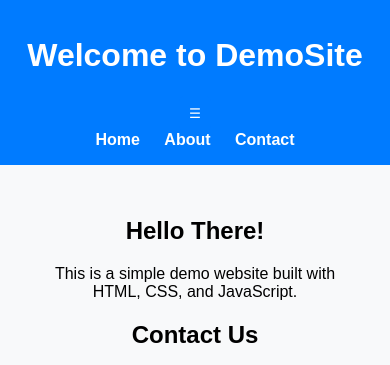
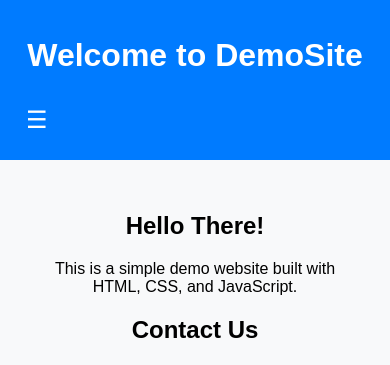
Before and after one commit to kanai6344/test, a PHP site: page / in a window 390 px wide. Shown: the top 365 px of the page. Run offline with PHP 8.4, Linux system fonts and the light colour scheme.

Commit message:
Update style.css

```diff
--- a/style.css
+++ b/style.css
@@ -46,3 +46,30 @@ button {
   border-radius: 5px;
   cursor: pointer;
 }
+#nav-toggle {
+  background: none;
+  border: none;
+  font-size: 1.5rem;
+  color: white;
+  display: none;
+}
+
+#nav-menu {
+  display: flex;
+  gap: 1rem;
+}
+
+@media (max-width: 600px) {
+  #nav-toggle {
+    display: block;
+  }
+  #nav-menu {
+    display: none;
+    flex-direction: column;
+    background-color: #007bff;
+    padding: 10px;
+  }
+  #nav-menu.open {
+    display: flex;
+  }
+}
```
